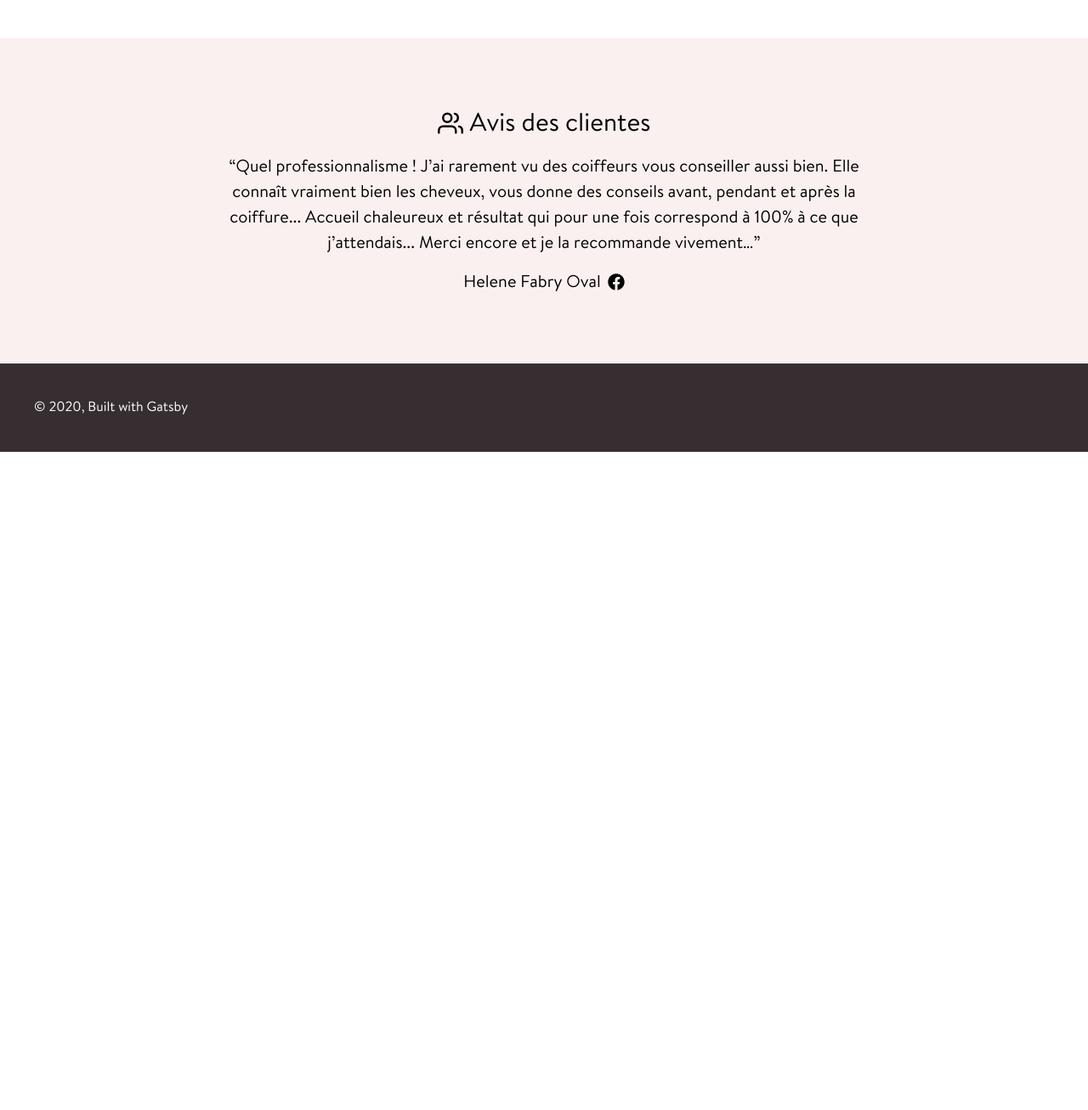
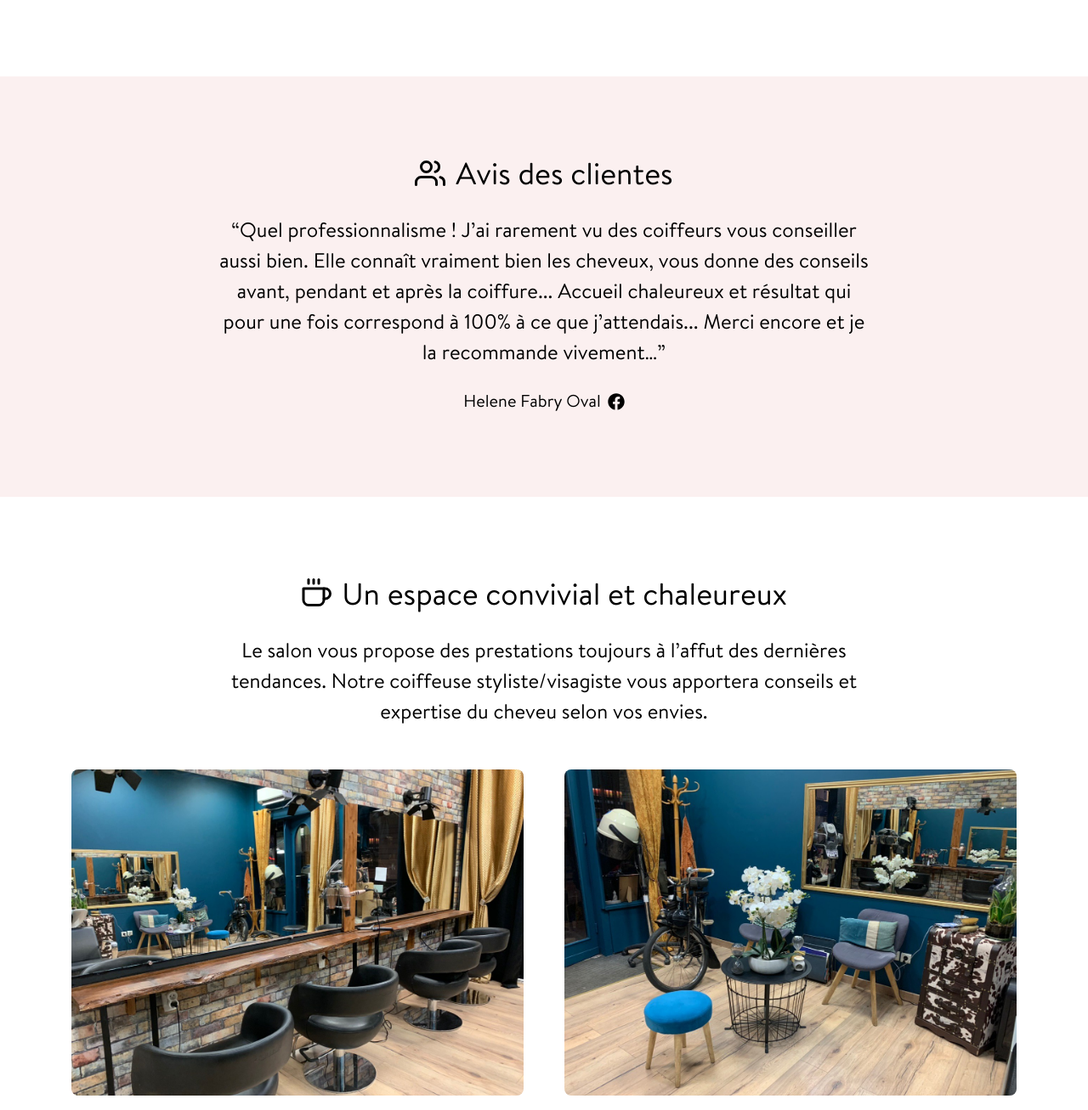
Before and after one commit to Uvacoder/bus-salon, a Gatsby site: page / in a window 1280 px wide. Shown: the part 1260-2567 px from the top of the page at 85% size. Before the commit the page ends 1792 px from the top, so only its background shows below. Built offline with nearby package versions, Linux system fonts and the light colour scheme; Gatsby itself is replaced by a stand-in of ours; a small style sheet from the web is missing.

Commit message:
added: bloc salon. updated: components style.

```diff
--- a/src/components/header.js
+++ b/src/components/header.js
@@ -10,7 +10,7 @@ const Header = () => (
         <div className="flex-1">
           <Logo className="flex justify-center w-56 mx-auto md:mx-0"/>
         </div>
-        <nav className="mt-8 text-xl text-center">
+        <nav className="mt-8 text-center text-1xl font-branbold text-brown">
           <AnchorLink href="#prestations" className="mr-6 lg:mr-8 hover:text-pink">
             Prestations
           </AnchorLink>
@@ -22,10 +22,10 @@ const Header = () => (
           </AnchorLink>
         </nav>
         <div className="flex justify-center mt-6 md:mt-0 md:items-center">
-          <a href="http://instagram.com/camilia_coiffure/" className="flex items-center justify-center mr-2 rounded-full w-14 h-14 bg-pastel hover:bg-pink">
+          <a href="http://instagram.com/camilia_coiffure/" className="flex items-center justify-center mr-2 rounded-full cursor-pointer w-14 h-14 bg-pastel hover:bg-pink">
             <FiInstagram className="text-2xl text-brown" />
           </a>
-          <a href="http://facebook.com/camiliacoiffure.lyon/" className="flex items-center justify-center rounded-full w-14 h-14 bg-pastel hover:bg-pink">
+          <a href="http://facebook.com/camiliacoiffure.lyon/" className="flex items-center justify-center rounded-full cursor-pointer w-14 h-14 bg-pastel hover:bg-pink">
             <FiFacebook className="text-2xl text-brown" />
           </a>
         </div>
--- a/src/components/hero.js
+++ b/src/components/hero.js
@@ -18,13 +18,13 @@ const Hero = () => {
   `)
 
   return (
-    <div className="h-full px-6 mx-auto mb-6 text-center max-w-7xl md:flex">
+    <div className="h-full px-6 mx-auto text-center max-w-7xl md:flex">
       <div className="w-full md:order-2">
         <Img fluid={data.topbanner.childImageSharp.fluid} className="h-full rounded-t-lg md:rounded-r-lg md:rounded-l-none"/>
       </div>
       <div className="p-6 text-white rounded-b-lg md:p-8 font-branbold bg-pink md:order-1 md:text-left md:rounded-l-lg md:rounded-r-none md:w-bloc800 lg:w-bloc650">
-        <h1 className="mb-4 text-4xl leading-none xl:mt-6">Salon de coiffure de mixte à Lyon</h1>
-        <p className="mb-4 text-1xl">Ouvert du mercredi au <br className="hidden md:inline"/>dimanche, de 10h à 19h. <br className="hidden sm:inline"/>Uniquement sur rendez-vous.</p>
+        <h1 className="mb-4 text-4xl xl:mt-4">Salon de coiffure de mixte à Lyon</h1>
+        <p className="mb-4 text-1xl">Ouvert du mercredi au <br className="hidden md:inline"/>dimanche, de 10h à 19h. <br className="hidden md:inline"/>Uniquement sur rendez-vous.</p>
         <button className="px-6 pt-2 mb-4 text-3xl bg-white rounded-full text-brown font-branbold md:text-2xl md:pt-2">04 72 80 96 77</button><br/>
         <a href="http://google.fr" className="flex items-center justify-center mb-4 text-xl md:justify-start"><FiMapPin className="mb-1 mr-2"/> Voir sur la carte</a>
         <div className="flex flex-wrap justify-center -px-2 md:justify-start">
--- a/src/components/reviews.js
+++ b/src/components/reviews.js
@@ -3,10 +3,12 @@ import { FiUsers } from 'react-icons/fi';
 import { FaFacebook } from 'react-icons/fa';
 const Review = () => {
   return (
-    <div className="px-10 py-20 text-center bg-pastel">
-      <h2 className="flex items-center justify-center mb-3 text-3xl"><FiUsers className="mb-1 mr-2"/>Avis des clientes</h2>
-      <p className="max-w-3xl mx-auto mb-4 text-center">“Quel professionnalisme ! J’ai rarement vu des coiffeurs vous conseiller aussi bien. Elle connaît vraiment bien les cheveux, vous donne des conseils avant, pendant et après la coiffure... Accueil chaleureux et résultat qui pour une fois correspond à 100% à ce que j’attendais... Merci encore et je la recommande vivement…”</p>
-      <span className="flex justify-center"><p>Helene Fabry Oval</p><FaFacebook className="mt-1 ml-2 text-xl"/></span>
+    <div className="px-10 py-20 text-center bg-pastel lg:py-24">
+      <div className="max-w-3xl mx-auto">
+        <h2 className="flex items-center justify-center mb-3 md:mb-6"><FiUsers className="mb-2 mr-3"/>Avis des clientes</h2>
+        <p className="mb-3 text-center md:text-2xl md:mb-6">“Quel professionnalisme ! J’ai rarement vu des coiffeurs vous conseiller aussi bien. Elle connaît vraiment bien les cheveux, vous donne des conseils avant, pendant et après la coiffure... Accueil chaleureux et résultat qui pour une fois correspond à 100% à ce que j’attendais... Merci encore et je la recommande vivement…”</p>
+        <span className="flex justify-center"><p>Helene Fabry Oval</p><FaFacebook className="mt-1 ml-2 text-xl"/></span>
+      </div>
     </div>
   );
 }
--- /dev/null
+++ b/src/components/salon.js
@@ -0,0 +1,48 @@
+import React from 'react';
+import { FiCoffee } from "react-icons/fi";
+import { useStaticQuery, graphql } from 'gatsby';
+import Img from "gatsby-image";
+
+const Salon = () => {
+  const data = useStaticQuery(graphql`
+    query {
+      salon01: file(name: {eq: "camilia-coiffure-salon-photo01"}) {
+        childImageSharp {
+          fluid {
+            ...GatsbyImageSharpFluid
+          }
+        }
+      }
+      salon02: file(name: {eq: "camilia-coiffure-salon-photo02"}) {
+        childImageSharp {
+          fluid {
+            ...GatsbyImageSharpFluid
+          }
+        }
+      }
+    }
+  `)
+
+  return (
+    <div id="salon" className="flex flex-wrap justify-center px-10 py-20 mx-auto text-center max-w-7xl lg:py-24">
+      <div className="mb-12 intro lg:px-0">
+        <h2 className="flex justify-center mb-3 md:mb-6"><FiCoffee className="mb-2 mr-3"/>
+          Un espace convivial et chaleureux
+        </h2>
+        <p className="max-w-3xl text-2xl">
+        Le salon vous propose des prestations toujours à l’affut des dernières tendances. Notre coiffeuse styliste/visagiste vous apportera conseils et expertise du cheveu selon vos envies.
+        </p>
+      </div>
+      <div className="flex flex-col justify-center w-full lg:flex-row">
+        <div className="w-full mb-10 rounded-lg md:w-3/4 md:mx-auto lg:w-full lg:mb-0 lg:mx-6">
+          <Img fluid={data.salon01.childImageSharp.fluid} className="rounded-lg h-96"/>
+        </div>
+        <div className="w-full rounded-lg md:w-3/4 md:mx-auto lg:w-full lg:mb-0 lg:mx-6">
+          <Img fluid={data.salon02.childImageSharp.fluid} className="rounded-lg h-96"/>
+        </div>
+      </div>
+    </div>
+  );
+}
+
+export default Salon;
--- a/src/components/service.js
+++ b/src/components/service.js
@@ -2,12 +2,13 @@ import React from 'react';
 import { FiCoffee } from "react-icons/fi"
 
 const Service = ({title, text, button }) => {
+
   return (
     <div className="justify-center px-5 my-10 text-center w-96">
       <div className="flex items-center justify-center w-24 h-24 mx-auto mb-6 rounded-full bg-pastel text-brown">
         <FiCoffee className="text-4xl"/>
       </div>
-      <h3 className="px-10 mb-4 text-2xl font-body">
+      <h3 className="px-4 mb-4 text-3xl">
         {title}
       </h3>
       <p className="mb-6">
--- a/src/components/services.js
+++ b/src/components/services.js
@@ -4,7 +4,7 @@ import { FiCoffee, FiList, FiMessageCircle } from "react-icons/fi"
 
 const Services = () => {
   return (
-    <div className="flex flex-wrap justify-center mx-auto my-10 text-center max-w-7xl -px-10">
+    <div className="flex flex-wrap justify-center py-10 mx-auto text-center max-w-7xl -px-10 lg:py-14">
       <Service
         title="Tarifs des prestations pour l’année 2020"
         text="Pour connaître le prix de nos différentes prestations (coupe, coloration, mèches, balayages, etc…)"
--- a/src/pages/index.js
+++ b/src/pages/index.js
@@ -5,13 +5,15 @@ import SEO from "../components/seo"
 import Hero from "../components/hero"
 import Services from "../components/services"
 import Review from "../components/reviews"
+import Salon from "../components/salon"
 
 const IndexPage = () => (
   <Layout>
     <SEO title="Accueil" />
-    <Hero/>
+    <Hero />
     <Services />
     <Review />
+    <Salon />
   </Layout>
 )
 
--- a/src/styles/main.css
+++ b/src/styles/main.css
@@ -38,10 +38,25 @@ a, button {
 
 /* TYPOGRAPHY */
 
+p {
+  @apply text-xl;
+}
 
-  p {
-    @apply text-xl;
-  }
+h1, .h1, h2, .h2, h3, .h3, h4, .h4, h5, .h5, h6, .h6 {
+  @apply leading-tight;
+}
+
+h1 {
+  @apply text-5xl;
+}
+
+h2 {
+  @apply text-4xl;
+}
+
+h3 {
+  @apply text-2xl;
+}
 
 
 @screen md {
```
Also changed, not shown: src/images/camilia-coiffure-salon-photo01.jpg (added), src/images/camilia-coiffure-salon-photo02.jpg (added).
